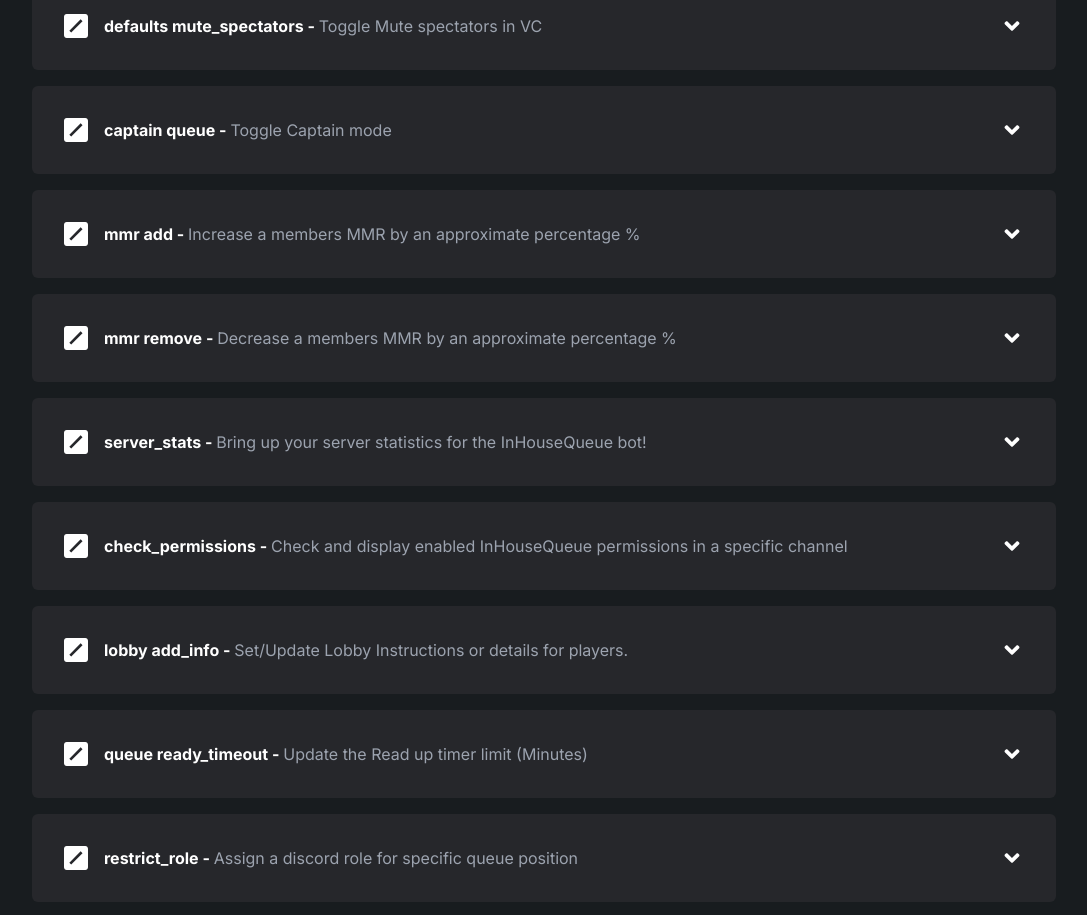
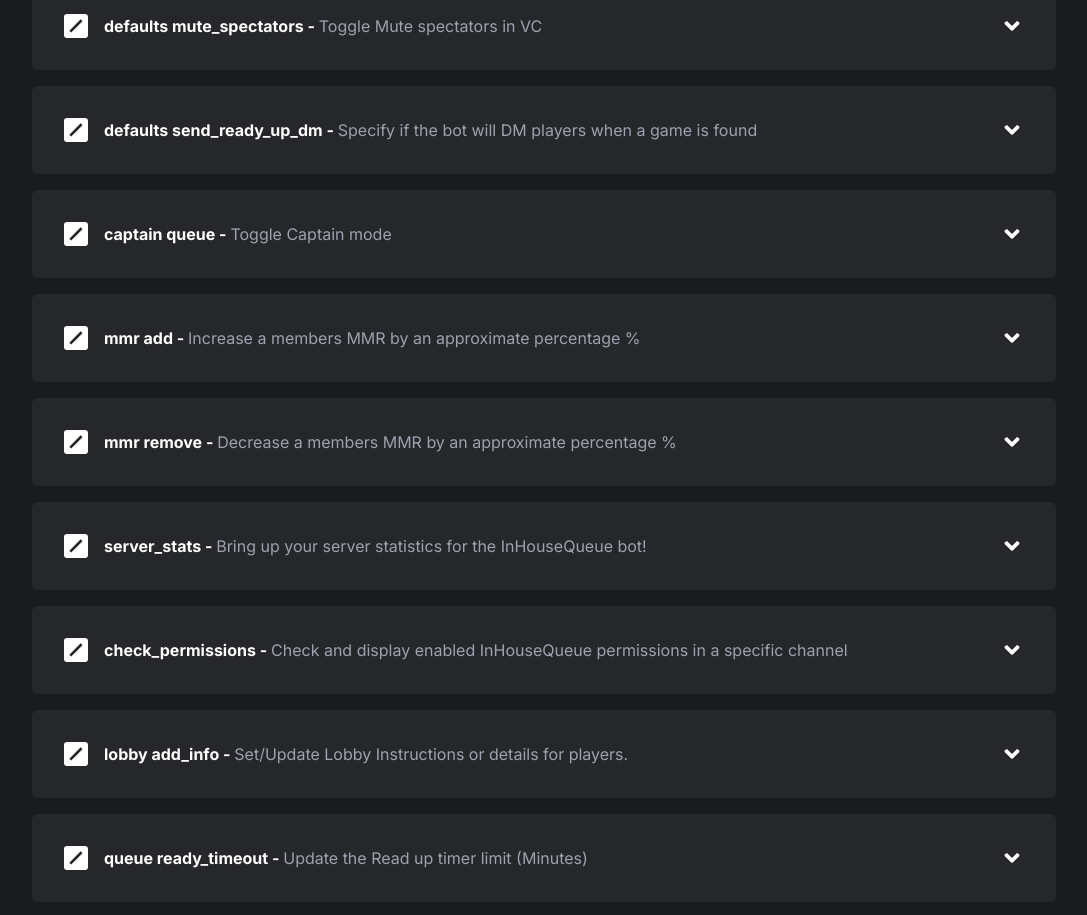
Before and after one commit to ItzDerock/InHouseQueue-site, a Next.js app: page /commands in a window 1280 px wide. Shown: the part 3400-4315 px from the top of the page, without its empty margins (96-1183 px from the left). Built offline with nearby package versions, Linux system fonts and the light colour scheme.

Commit message:
feat: dm players during ready up (#105)

```diff
--- a/src/data/commands.ts
+++ b/src/data/commands.ts
@@ -341,6 +341,17 @@ const commands = [
     ],
     "examples": [
       "/defaults mute_spectators True"
+    ]
+  },
+  {
+    "name": "defaults send_ready_up_dm",
+    "type": "Admin",
+    "description": "Specify if the bot will DM players when a game is found",
+    "usage": [
+      "/defaults send_ready_up_dm [condition]"
+    ],
+    "examples": [
+      "/defaults send_ready_up_dm True"
     ]
   },
   {
```
